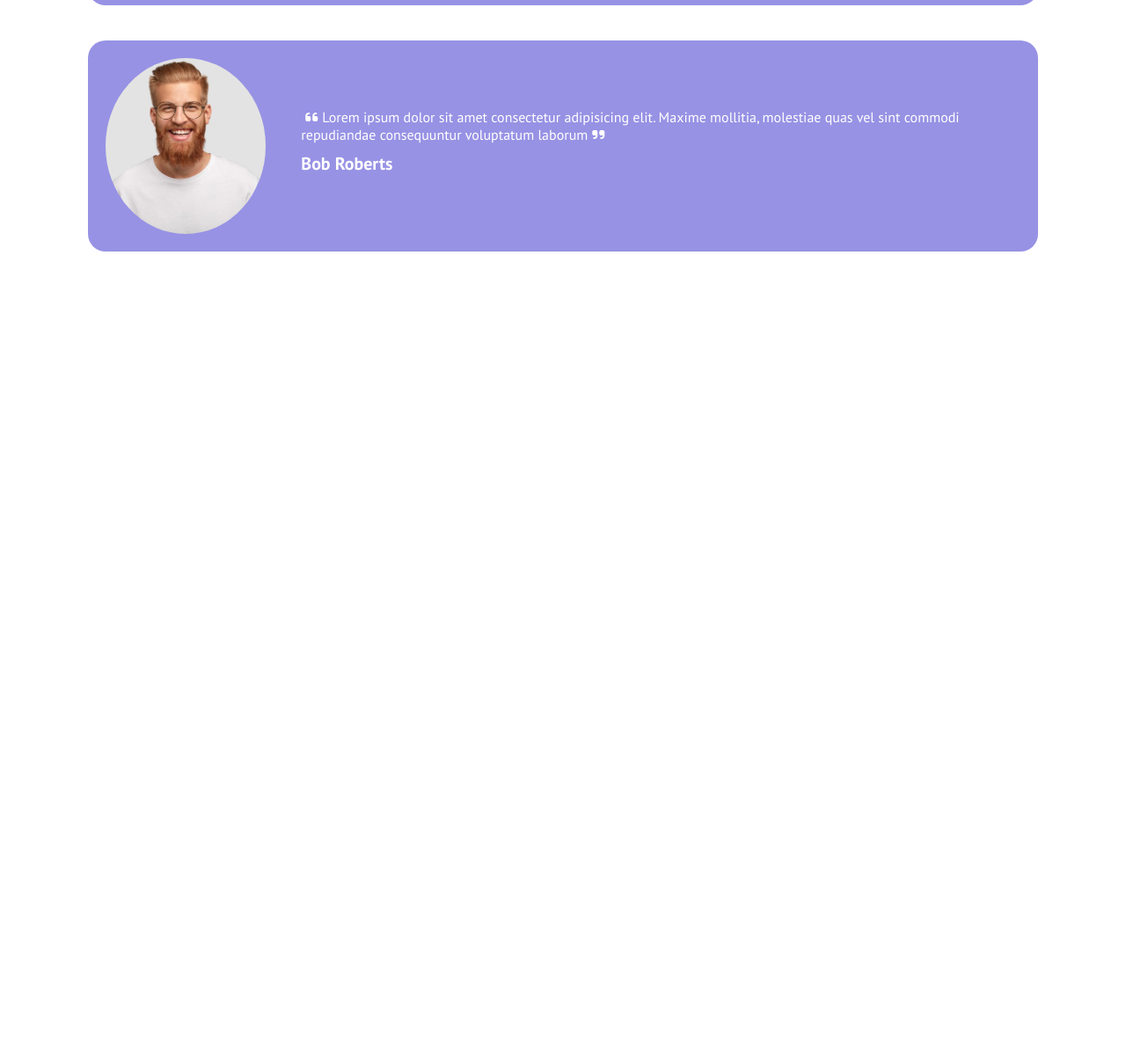
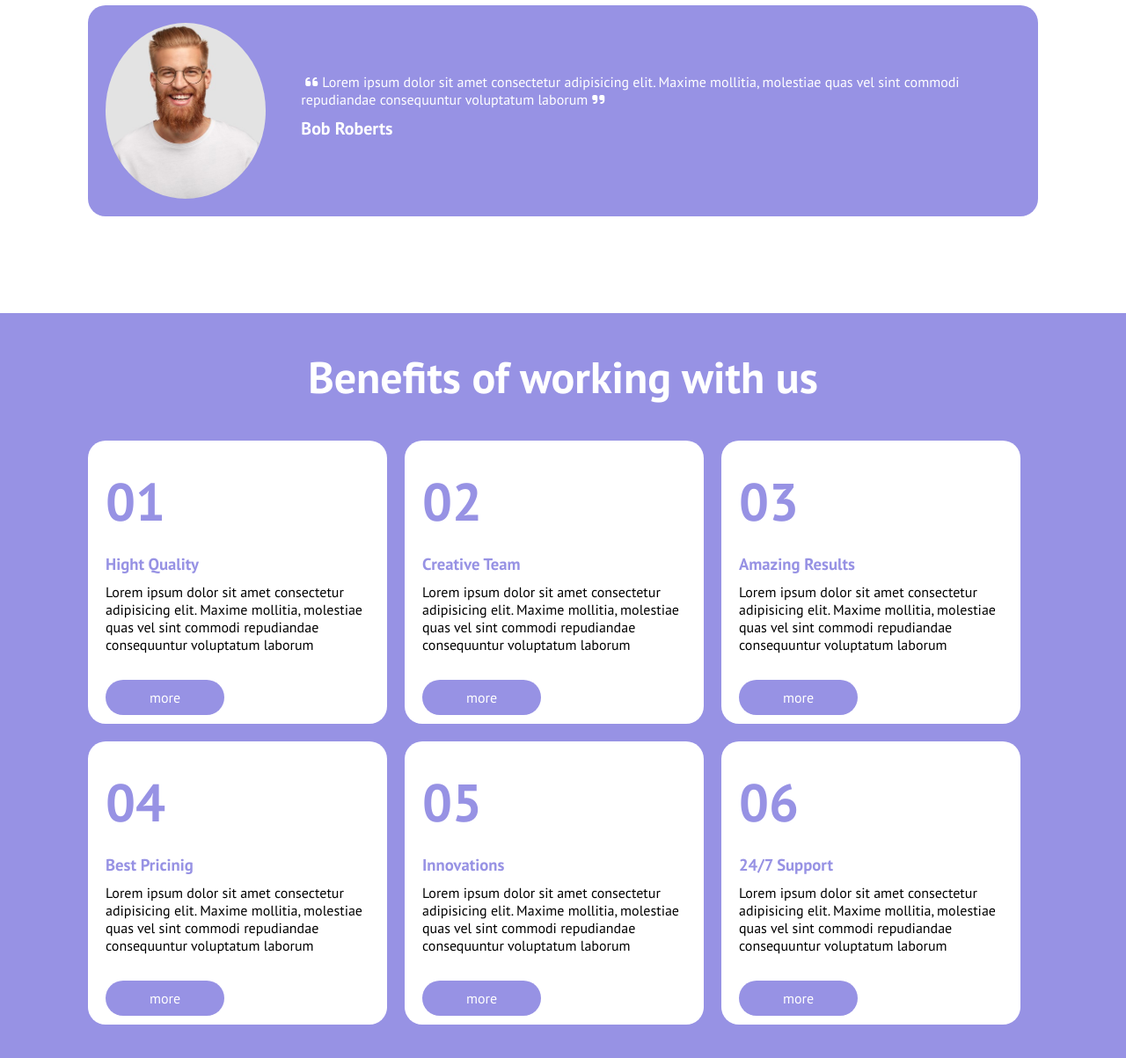
Before and after one commit to GLCVLL/htmlcss-responsive-layout, a plain HTML site: page index.html in a window 1280 px wide. Shown: the part 2407-3610 px from the top of the page at 88% size. Before the commit the page ends 2803 px from the top, so only its background shows below. Drawn offline with Linux system fonts and the light colour scheme.

Commit message:
added benefits section responsive

```diff
--- a/css/style.css
+++ b/css/style.css
@@ -213,11 +213,12 @@ a{
     text-align: center;
 }
 
-.test-top h4, h2, p{
+.test-top h4, p{
     margin-bottom: 40px;
 }
 
 .test-top h2{
+    margin-bottom: 40px;
     font-size: 45px;
     color: #9792e4;
 }
@@ -292,6 +293,55 @@ a{
     font-size: 20px;
 }
 
+/*BENEFITS SECTION*/
+
+.benefits{
+    background-color: #9792e4;
+}
+
+/*BENEFITS TITLE*/
+
+.ben-top h2{
+    color: white;
+    font-size: 50px;
+    text-align: center;
+    padding: 40px 0;
+}
+
+/*BENEFITS CARDS*/
+
+.ben-row{
+    display: flex;
+    flex-direction: row;
+    gap: 20px;
+    flex-wrap: wrap;
+    padding-bottom: 50px;
+}
+
+.col-ben{
+    flex-basis: calc(100% / 3 - 20px);
+    background-color: white;
+    border-radius: 20px;
+}
+
+.card-ben{
+    padding: 20px;
+}
+
+.col-ben h2, h3{
+    color: #9792e4;
+    padding: 10px 0;
+}
+
+.col-ben h2{
+    font-size: 60px;
+}
+
+.col-ben a{
+    background-color: #9792e4;
+    padding: 10px 50px;
+    border-radius: 20px;
+}
 
 /******************************
 RESPONSIVE
@@ -319,6 +369,12 @@ RESPONSIVE
     /*testimonials*/
 
     .card-test{
+        display: flex;
+        flex-direction: column;
+    }
+    /*benefits Card*/
+
+    .ben-row{
         display: flex;
         flex-direction: column;
     }
@@ -405,6 +461,17 @@ RESPONSIVE
         display: flex;
         flex-direction: row;
     }
+
+    /*benefits Card*/
+
+    .ben-row{
+        display: flex;
+        flex-direction: row;
+    }
+
+    .col-ben{
+        flex-basis: calc(100% / 2 - 20px);
+    }
 }
 
 @media screen and (min-width: 992px) {
@@ -423,6 +490,12 @@ RESPONSIVE
     .row-j{
         display: flex;
         flex-direction: row;
+    }
+
+    /*benefits Card*/
+
+    .col-ben{
+        flex-basis: calc(100% / 3 - 20px);
     }
 }
 
@@ -445,4 +518,10 @@ RESPONSIVE
         display: flex;
         flex-direction: row;
     }
+
+    /*benefits Card*/
+
+    .col-ben{
+        flex-basis: calc(100% / 3 - 20px);
+    }
 }
--- a/index.html
+++ b/index.html
@@ -155,6 +155,68 @@
                 </div>
             </div>
         </section>
+        <!--BENEFITS SECTION-->
+        <section class="benefits">
+            <div class="container">
+                <!--BENEFITS TOP-->
+                <div class="ben-top">
+                    <div class="ben-title">
+                        <h2>Benefits of working with us</h2>
+                    </div>
+                </div>
+                <!--BENEFITS CARDS-->
+                <div class="ben-row">
+                    <div class="col-ben">
+                        <div class="card-ben">
+                            <h2>01</h2>
+                            <h3>Hight Quality</h3>
+                            <p>Lorem ipsum dolor sit amet consectetur adipisicing elit. Maxime mollitia, molestiae quas vel sint commodi repudiandae consequuntur voluptatum laborum</p>
+                            <a href="#">more</a>
+                        </div>
+                    </div>
+                    <div class="col-ben">
+                        <div class="card-ben">
+                            <h2>02</h2>
+                            <h3>Creative Team</h3>
+                            <p>Lorem ipsum dolor sit amet consectetur adipisicing elit. Maxime mollitia, molestiae quas vel sint commodi repudiandae consequuntur voluptatum laborum</p>
+                            <a href="#">more</a>
+                        </div>
+                    </div>
+                    <div class="col-ben">
+                        <div class="card-ben">
+                            <h2>03</h2>
+                            <h3>Amazing Results</h3>
+                            <p>Lorem ipsum dolor sit amet consectetur adipisicing elit. Maxime mollitia, molestiae quas vel sint commodi repudiandae consequuntur voluptatum laborum</p>
+                            <a href="#">more</a>
+                        </div>
+                    </div>
+                    <div class="col-ben">
+                        <div class="card-ben">
+                            <h2>04</h2>
+                            <h3>Best Pricinig</h3>
+                            <p>Lorem ipsum dolor sit amet consectetur adipisicing elit. Maxime mollitia, molestiae quas vel sint commodi repudiandae consequuntur voluptatum laborum</p>
+                            <a href="#">more</a>
+                        </div>
+                    </div>
+                    <div class="col-ben">
+                        <div class="card-ben">
+                            <h2>05</h2>
+                            <h3>Innovations</h3>
+                            <p>Lorem ipsum dolor sit amet consectetur adipisicing elit. Maxime mollitia, molestiae quas vel sint commodi repudiandae consequuntur voluptatum laborum</p>
+                            <a href="#">more</a>
+                        </div>
+                    </div>
+                    <div class="col-ben">
+                        <div class="card-ben">
+                            <h2>06</h2>
+                            <h3>24/7 Support</h3>
+                            <p>Lorem ipsum dolor sit amet consectetur adipisicing elit. Maxime mollitia, molestiae quas vel sint commodi repudiandae consequuntur voluptatum laborum</p>
+                            <a href="#">more</a>
+                        </div>
+                    </div>
+                </div>
+            </div>
+        </section>
     </main>
     <footer></footer>
 </body>
```
